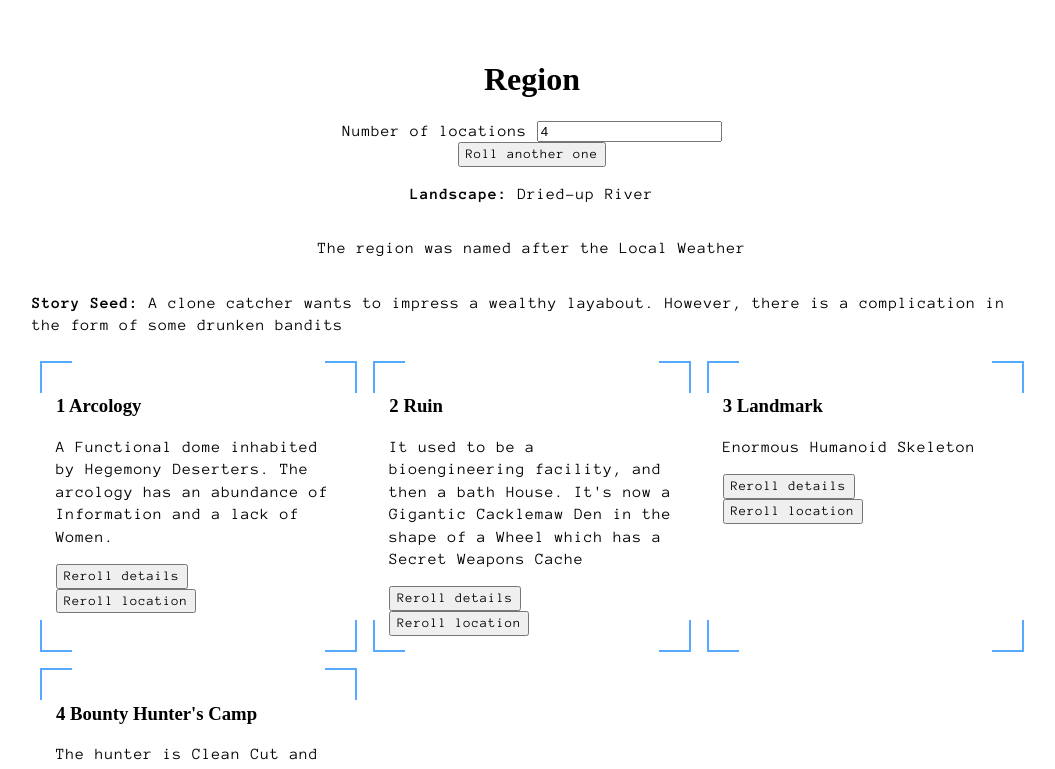
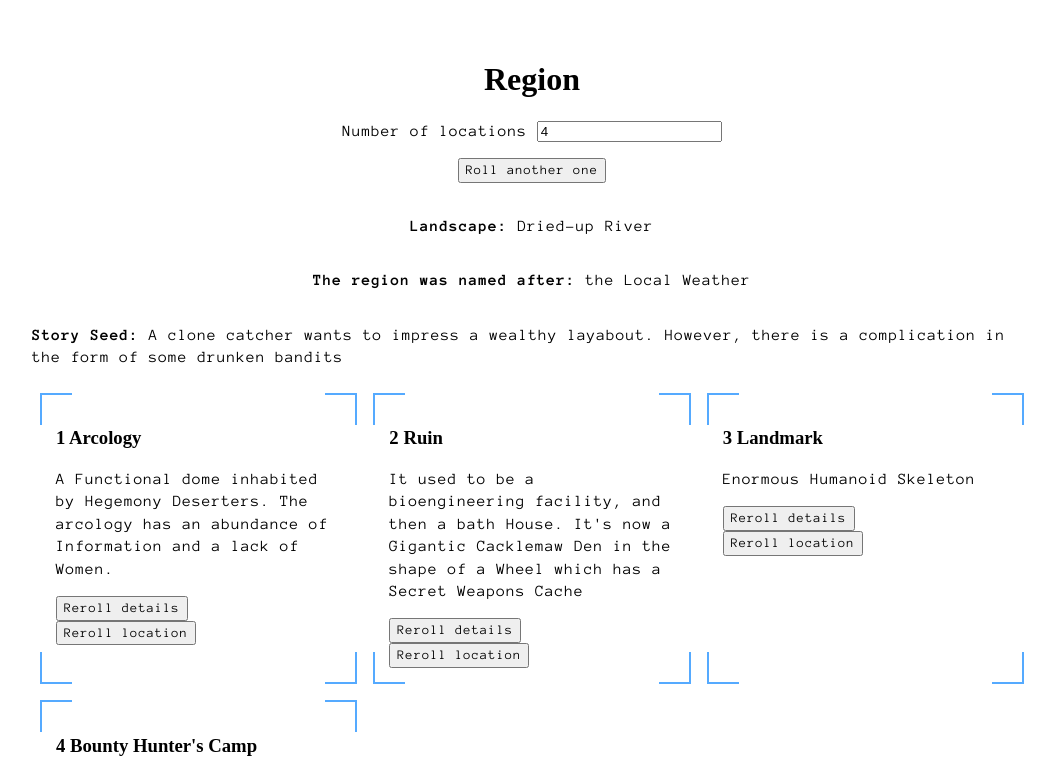
Before and after one commit to omniczech/vaarn-generators, a Next.js app: page /region in a window 1280 px wide. Shown: the top 769 px of the page, without its empty margins (108-1163 px from the left). Built offline with nearby package versions, Linux system fonts and the light colour scheme.

Commit message:
Clean up styling

```diff
--- a/pages/region.js
+++ b/pages/region.js
@@ -43,11 +43,15 @@ const Region = () => {
             onChange={changeCount}
           />
         </label>
-        <button onClick={roll}>Roll another one</button>
+        <p>
+          <button onClick={roll}>Roll another one</button>
+        </p>
         <p>
           <b>Landscape:</b> {landscape}
         </p>
-        <p>The region was named after {namesake}</p>
+        <p>
+          <b>The region was named after:</b> {namesake}
+        </p>
         <p>
           <b>Story Seed:</b> {storySeed}
         </p>
```
